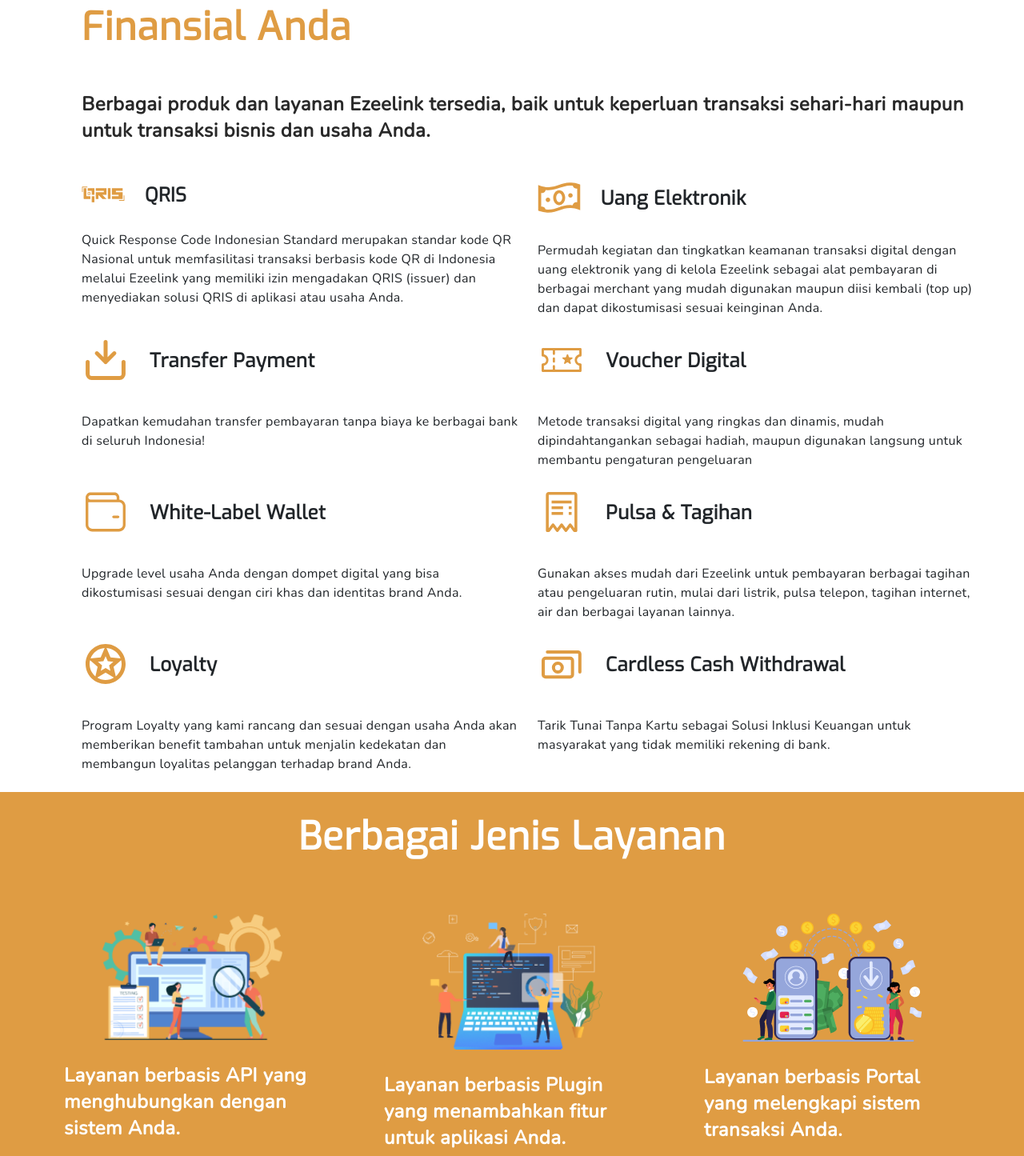
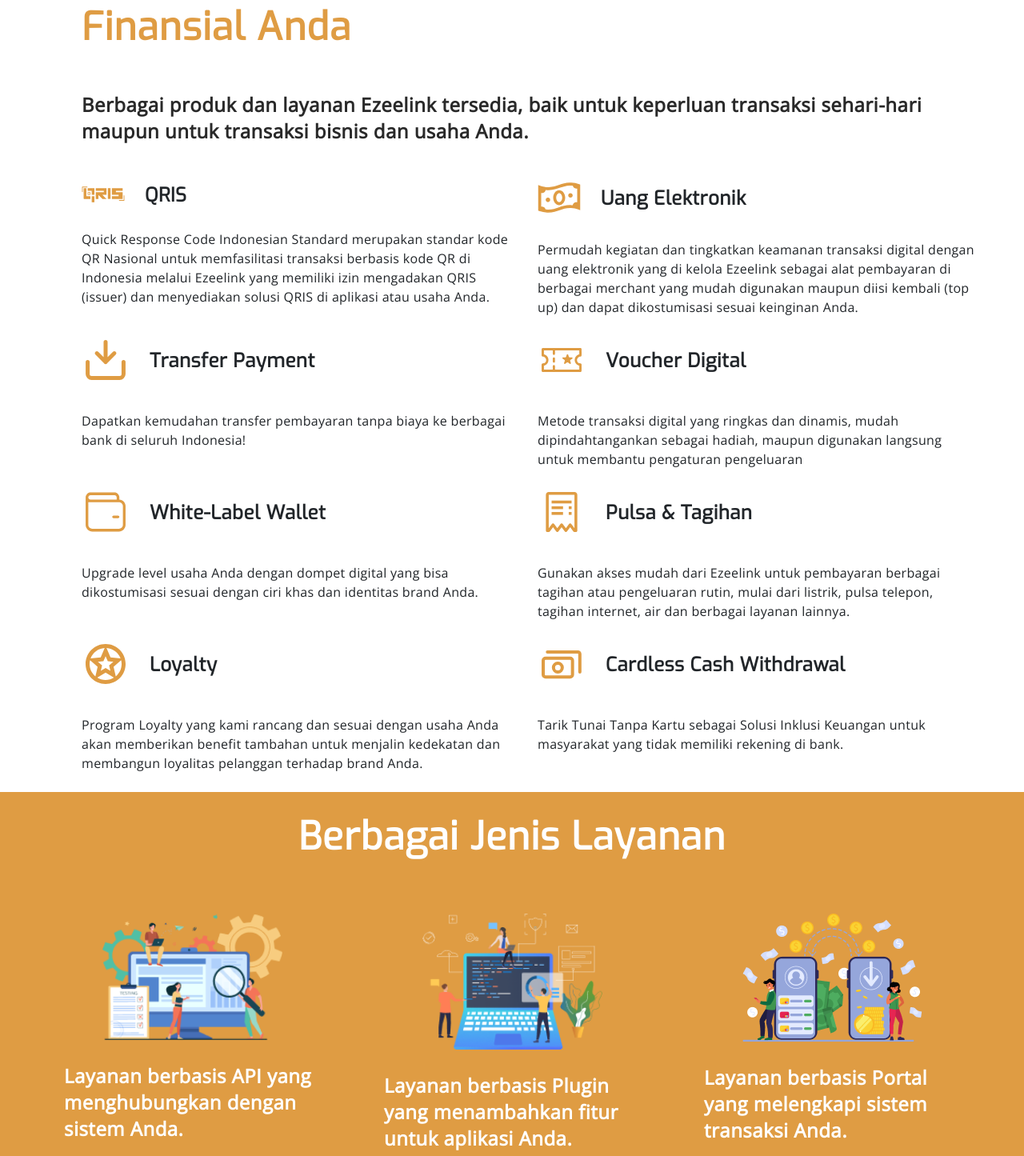
Before and after one commit to teddy-tama/TESTWEB, a React (Create React App) app: page / in a window 1280 px wide. Shown: the part 1025-2470 px from the top of the page at 80% size. Built offline with nearby package versions, Linux system fonts and the light colour scheme.

Commit message:
change font from nunito to Open Sans

```diff
--- a/public/index.html
+++ b/public/index.html
@@ -16,6 +16,9 @@
     -->
     <link rel="manifest" href="%PUBLIC_URL%/manifest.json" />
     <link href="https://fonts.googleapis.com/css2?family=Exo" rel="stylesheet">
+    <link rel="preconnect" href="https://fonts.googleapis.com">
+    <link rel="preconnect" href="https://fonts.gstatic.com" crossorigin>
+    <link href="https://fonts.googleapis.com/css2?family=Open+Sans:wght@300&display=swap" rel="stylesheet">
     <link href="https://fonts.googleapis.com/css2?family=Nunito" rel="stylesheet">
     <script type="text/javascript" src="//translate.google.com/translate_a/element.js?cb=googleTranslateElementInit"></script>
     <!--
--- a/src/component/Footer.js
+++ b/src/component/Footer.js
@@ -1,5 +1,5 @@
 import React from 'react'
-import {Row, Col, Container} from 'react-bootstrap'
+import {Row, Col} from 'react-bootstrap'
 import logoEzeeLinkIcon from '../assets/icon/logoEzeeLink.png'
 import googlePlayStoreIcon from '../assets/icon/googlePlayStoreIcon.png'
 import iosAppStoreIcon from '../assets/icon/iosAppStoreIcon.png'
--- a/src/pages/css/AboutUs.css
+++ b/src/pages/css/AboutUs.css
@@ -9,7 +9,7 @@
     color: #DF9C43;
 }
 .subtitle-head{
-    font-family: 'Nunito';
+    font-family: 'Open Sans';
     font-style: normal;
     font-weight: 700;
     font-size: 24px;
@@ -90,7 +90,7 @@
     left: 0px;
     top: 96px;
 
-    font-family: 'Nunito';
+    font-family: 'Open Sans';
     font-style: normal;
     font-weight: 700;
     font-size: 24px;
@@ -107,7 +107,7 @@
     left: 0px;
     top: 96px;
 
-    font-family: 'Nunito';
+    font-family: 'Open Sans';
     font-style: normal;
     font-weight: 700;
     font-size: 24px;
--- a/src/pages/css/HomePage.css
+++ b/src/pages/css/HomePage.css
@@ -10,7 +10,7 @@
     color: #DF9C43;
 }
 .subtitle-head{
-    font-family: 'Nunito';
+    font-family: 'Open Sans';
     font-style: normal;
     font-weight: 700;
     font-size: 24px;
@@ -101,7 +101,7 @@
 }
 
 .sub-title-service{
-    font-family: 'Nunito';
+    font-family: 'Open Sans';
     font-style: normal;
     font-weight: 400;
     font-size: 16px;
@@ -262,7 +262,7 @@
     top: 184px;
     margin-top: 20px;
 
-    font-family: 'Nunito';
+    font-family: 'Open Sans';
     font-style: normal;
     font-weight: 700;
     font-size: 24px;
@@ -296,7 +296,7 @@
     left: 0px;
     top: 44px;
 
-    font-family: 'Nunito';
+    font-family: 'Open Sans';
     font-style: normal;
     font-weight: 400;
     font-size: 16px;
@@ -324,7 +324,7 @@
     left: 0px;
     top: 45px;
 
-    font-family: 'Nunito';
+    font-family: 'Open Sans';
     font-style: normal;
     font-weight: 600;
     font-size: 16px;
```
